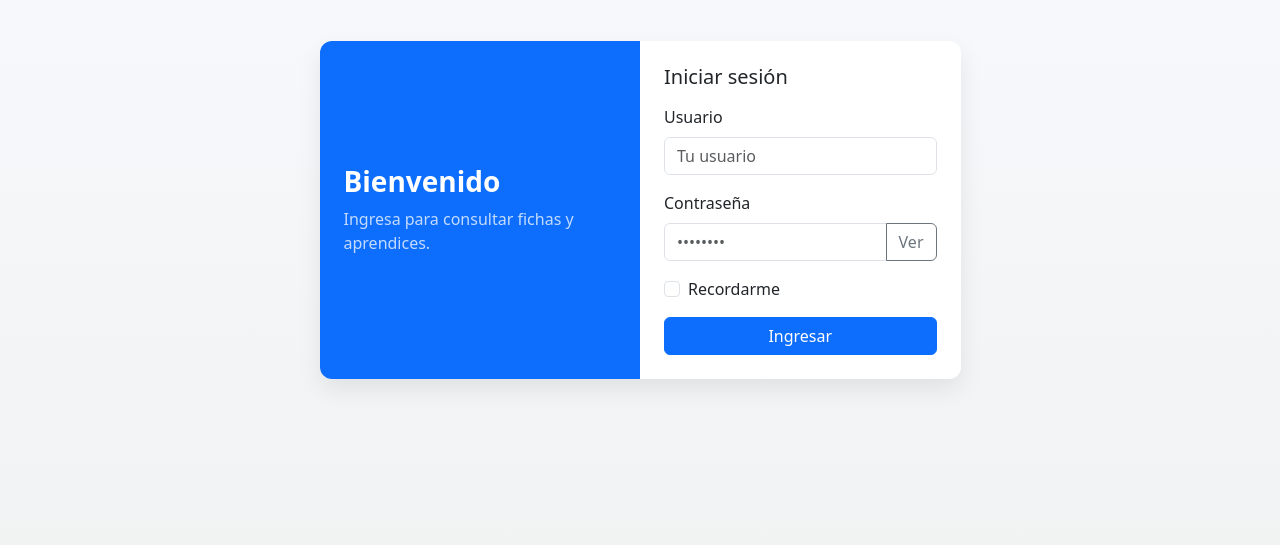
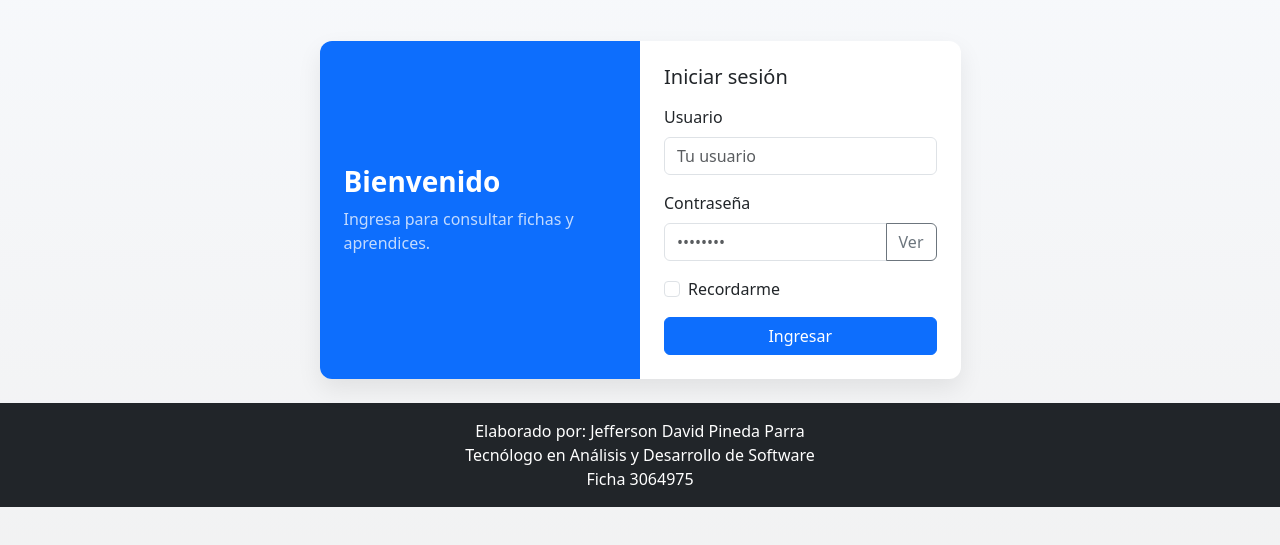
Before and after one commit to JP8787/Almacenamiento-en-el-navegador-y-api-fetch, a plain HTML site: page index.html in a window 1280 px wide. Shown: the part 63-608 px from the top of the page. Drawn offline with nearby package versions, Linux system fonts and the light colour scheme.

Commit message:
Taller evaluativo

```diff
--- a/index.html
+++ b/index.html
@@ -1,5 +1,5 @@
 <!DOCTYPE html>
-<html lang="es">
+<html lang="en">
 <head>
   <meta charset="UTF-8">
   <meta name="viewport" content="width=device-width, initial-scale=1.0">
@@ -72,6 +72,14 @@
     </div>
   </div>
 
+  <footer class="bg-dark text-white mt-4">
+    <div class="container py-3 text-center">
+      <div>Elaborado por: Jefferson David Pineda Parra</div>
+      <div>Tecnólogo en Análisis y Desarrollo de Software</div>
+      <div>Ficha 3064975</div>
+    </div>
+  </footer>
+
   <script src="script.js"></script>
 </body>
 </html>
```
